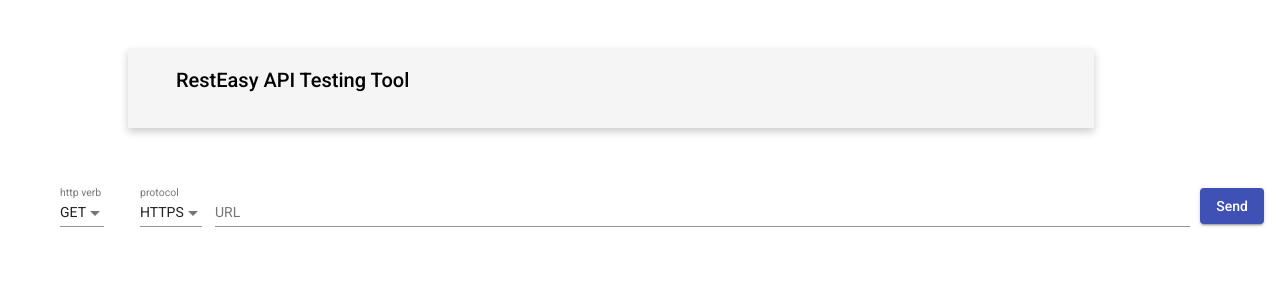
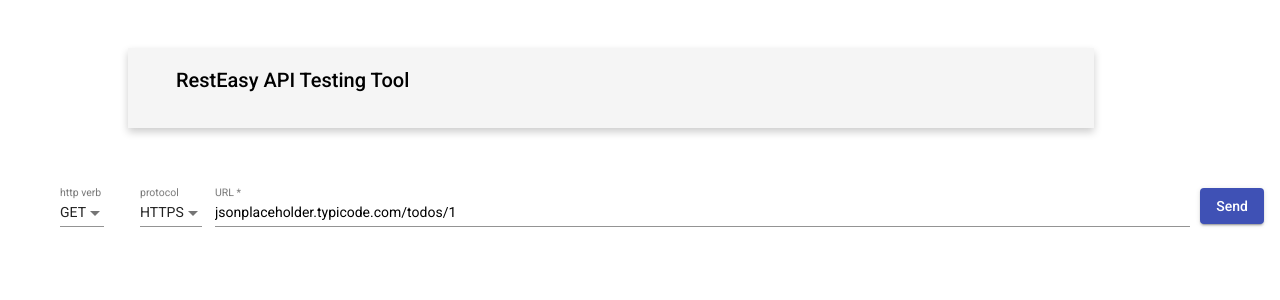
Before and after one commit to BlueFin605/FullyRested, an Angular app in the folder App/RestEasy/: page / in a window 1280 px wide. Shown: the top 300 px of the page. Built offline with nearby package versions, Linux system fonts and the light colour scheme.

Commit message:
tidied up form pieces

```diff
--- a/App/RestEasy/src/app/components/rest-action/rest-action.component.html
+++ b/App/RestEasy/src/app/components/rest-action/rest-action.component.html
@@ -24,7 +24,8 @@
     <div class="verb-basics action-url">
         <mat-form-field class="url-form-field">
             <mat-label>URL</mat-label>
-            <input matInput>
+            <!-- <input matInput [(value)]="protocol"> -->
+            <input matInput [value]="url" type="text" required>
         </mat-form-field>
     </div>
 
--- a/App/RestEasy/src/app/components/rest-action/rest-action.component.ts
+++ b/App/RestEasy/src/app/components/rest-action/rest-action.component.ts
@@ -8,6 +8,7 @@
 export class RestActionComponent implements OnInit {
   verb = 'GET';
   protocol="HTTPS";
+  url = 'jsonplaceholder.typicode.com/todos/1';  //see https://jsonplaceholder.typicode.com/
 
   constructor() { }
 
```
